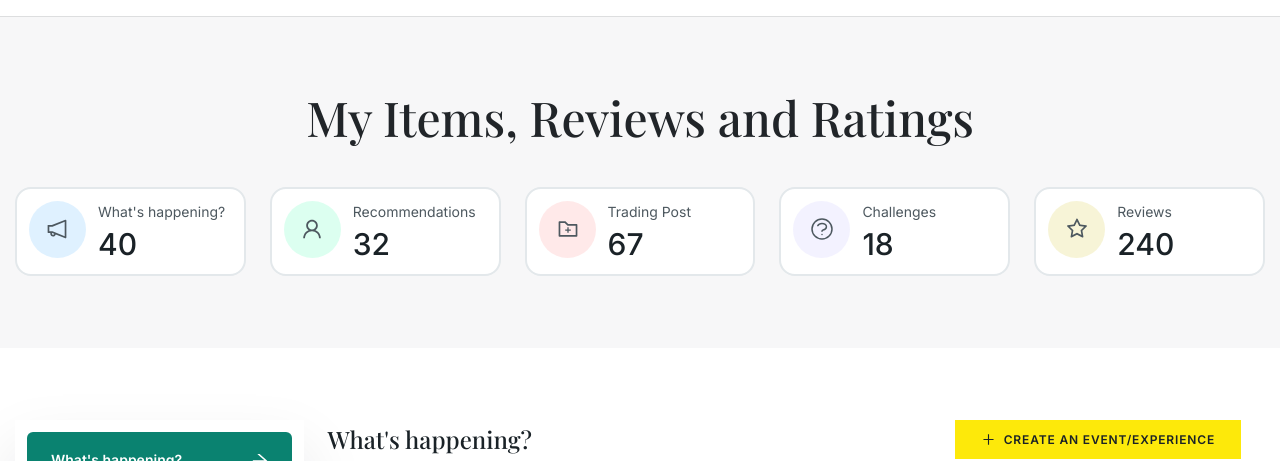
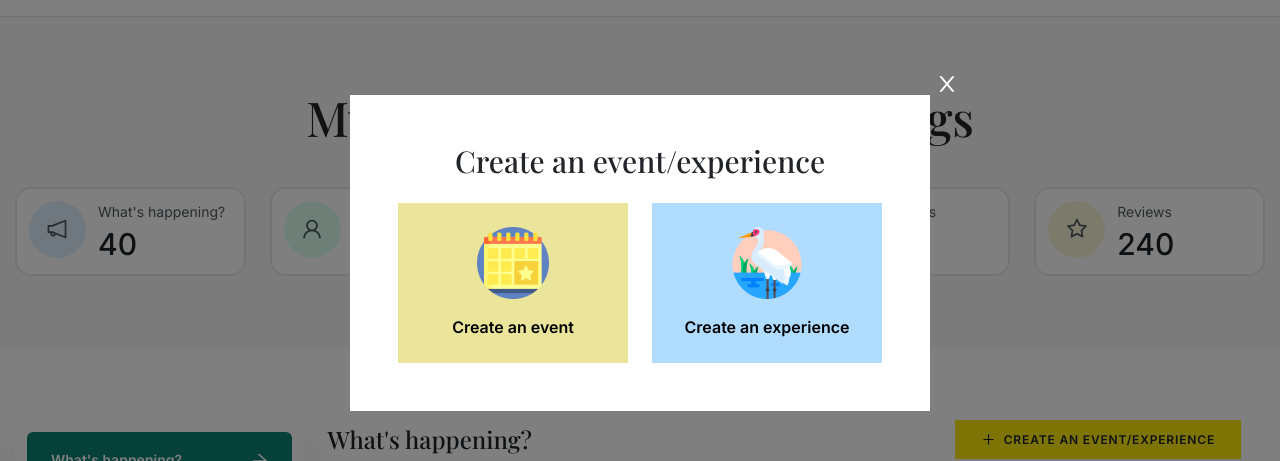
Before and after one commit to kmfoysal/global-life-client, a React (Create React App) app: page /myitems in a window 1280 px wide. Both pictures are taken after a click on the button "CREATE AN EVENT/EXPERIENCE". Shown: the part 147-608 px from the top of the page. Built offline with nearby package versions, Linux system fonts and the light colour scheme.

Commit message:
add post type modal

```diff
--- a/src/components/myItemTabHeader/MyItemTabHeader.js
+++ b/src/components/myItemTabHeader/MyItemTabHeader.js
@@ -1,14 +1,21 @@
-import React from 'react';
+import React, { useState } from 'react';
 import { Link } from 'react-router-dom';
+import PostTypeModal from '../postTypeModal/PostTypeModal';
 import './myItemTabHeader.scss';
 
 const MyItemTabHeader = () => {
+
+    const [show, setShow] = useState(false);
+
+    const handleClose = () => setShow(false);
+    const handleShow = () => setShow(true);
+
     return (
         <div>
             <div class="events-area-header">
                 <div class="d-flex align-items-center justify-content-between flex-wrap pb-2">
                     <h4 class="fs-24 lh-34 fw-medium text-dark1 mb-0">What's happening?</h4>
-                    <button class="yellow-btn fs-12 lh-15 fw-semiBold text-uppercase ls-1 text-dark1 bg-yellow ff-inter d-flex align-items-center gap-2 border-0">
+                    <button class="yellow-btn fs-12 lh-15 fw-semiBold text-uppercase ls-1 text-dark1 bg-yellow ff-inter d-flex align-items-center gap-2 border-0" onClick={handleShow}>
                         <svg width="15" height="15" viewBox="0 0 15 15" fill="none" xmlns="http://www.w3.org/2000/svg">
                             <path
                                 d="M7.06055 2.22656H7.93945C8.01758 2.22656 8.05664 2.26562 8.05664 2.34375V12.6562C8.05664 12.7344 8.01758 12.7734 7.93945 12.7734H7.06055C6.98242 12.7734 6.94336 12.7344 6.94336 12.6562V2.34375C6.94336 2.26562 6.98242 2.22656 7.06055 2.22656Z"
@@ -50,19 +57,13 @@ const MyItemTabHeader = () => {
                                         <div class="notify-dropdown-menu dropdown-menu px-0 py-0 position-absolute">
                                             <ul class="dropdown-list-group list-group list-group-flush px-0 py-0 list-unstyled">
                                                 <li class="list-group-item">
-                                                    <Link class="list-group-item-linkable text-dark2 ff-inter fs-12 fw-medium text-uppercase ls-2">
-                                                        All
-                                                    </Link>
+                                                    <Link class="list-group-item-linkable text-dark2 ff-inter fs-12 fw-medium text-uppercase ls-2">All</Link>
                                                 </li>
                                                 <li class="list-group-item">
-                                                    <Link class="list-group-item-linkable text-dark2 ff-inter fs-12 fw-medium text-uppercase ls-2">
-                                                        Experience
-                                                    </Link>
+                                                    <Link class="list-group-item-linkable text-dark2 ff-inter fs-12 fw-medium text-uppercase ls-2">Experience</Link>
                                                 </li>
                                                 <li class="list-group-item">
-                                                    <Link class="list-group-item-linkable text-dark2 ff-inter fs-12 fw-medium text-uppercase ls-2 d-block">
-                                                        Events
-                                                    </Link>
+                                                    <Link class="list-group-item-linkable text-dark2 ff-inter fs-12 fw-medium text-uppercase ls-2 d-block">Events</Link>
                                                 </li>
                                             </ul>
                                         </div>
@@ -116,6 +117,7 @@ const MyItemTabHeader = () => {
                     </div>
                 </div>
             </div>
+            <PostTypeModal show={show} handleClose={handleClose} handleShow={handleShow} />
         </div>
     );
 };
--- /dev/null
+++ b/src/components/postTypeModal/PostTypeModal.js
@@ -0,0 +1,41 @@
+import React from 'react';
+import { Modal } from 'react-bootstrap';
+import CreateEventIcon from '../../assets/images/create-event-icon.png';
+import CreateExperienceIcon from "../../assets/images/create-experience-icon.png";
+import './postTypeModal.scss';
+
+
+const PostTypeModal = ({ show, handleClose, handleShow }) => {
+
+    return (
+        <div>
+            <Modal show={show} onHide={handleClose} centered className="post-modal">
+                <button className="close-btn border-0 bg-transparent" onClick={handleClose}>
+                    <svg width="16" height="16" viewBox="0 0 16 16" fill="none" xmlns="http://www.w3.org/2000/svg">
+                        <path
+                            d="M9.21425 8L15.3666 0.666406C15.4697 0.544531 15.383 0.359375 15.2236 0.359375H13.3533C13.2432 0.359375 13.1377 0.408594 13.065 0.492969L7.99081 6.54219L2.91659 0.492969C2.84628 0.408594 2.74081 0.359375 2.62831 0.359375H0.758C0.598625 0.359375 0.511906 0.544531 0.615031 0.666406L6.76738 8L0.615031 15.3336C0.591931 15.3608 0.57711 15.394 0.57233 15.4293C0.56755 15.4647 0.57301 15.5006 0.588063 15.533C0.603116 15.5653 0.627129 15.5926 0.657252 15.6117C0.687375 15.6308 0.722341 15.6408 0.758 15.6406H2.62831C2.73847 15.6406 2.84394 15.5914 2.91659 15.507L7.99081 9.45781L13.065 15.507C13.1353 15.5914 13.2408 15.6406 13.3533 15.6406H15.2236C15.383 15.6406 15.4697 15.4555 15.3666 15.3336L9.21425 8Z"
+                            fill="white"
+                        />
+                    </svg>
+                </button>
+                <h3 className="fs-30 text-center mb-4">Create an event/experience</h3>
+                <div className="row">
+                    <div className="col-lg-6">
+                        <div className="type bg-lemon-yellow">
+                            <img src={CreateEventIcon} alt="img" />
+                            <button className="border-0 bg-transparent ff-inter fw-semibold mt-3">Create an event</button>
+                        </div>
+                    </div>
+                    <div className="col-lg-6">
+                        <div className="type bg-sky-blue">
+                            <img src={CreateExperienceIcon} alt="img" />
+                            <button className="border-0 bg-transparent ff-inter fw-semibold mt-3">Create an experience</button>
+                        </div>
+                    </div>
+                </div>
+            </Modal>
+        </div>
+    );
+};
+
+export default PostTypeModal;
--- /dev/null
+++ b/src/components/postTypeModal/postTypeModal.scss
@@ -0,0 +1,24 @@
+.post-modal {
+    .modal-dialog {
+        min-width: 580px !important;
+        .modal-content {
+            padding: 48px;
+            border: none;
+            border-radius: 0;
+
+            .type {
+                display: flex;
+                flex-direction: column;
+                justify-content: center;
+                align-items: center;
+                padding: 24px 32px;
+            }
+
+            .close-btn {
+                position: absolute;
+                top: -25px;
+                right: -25px;
+            }
+        }
+    }
+}
--- a/src/style.scss
+++ b/src/style.scss
@@ -32,6 +32,9 @@ body {
     --egyptian-green-light: #edfaf8;
     --yellow: #fde90a;
     --yellow-light: #f3f2de;
+    --lemon-yellow: #ebe49b;
+    --sky-blue: #b0ddff;
+
     --dark-1: #1a2227;
     --dark-2: #4d585f;
     --dark-3: #69747b;
@@ -63,7 +66,6 @@ body {
     padding: 36px;
 }
 
-
 .text-clr-dark-1 {
     color: var(--dark-1);
 }
@@ -83,6 +85,15 @@ body {
     color: var(--egyptian-green);
 }
 
+
+
+.bg-sky-blue{
+    background-color: var(--sky-blue);
+}
+
+.bg-lemon-yellow {
+    background-color: var(--lemon-yellow);
+}
 
 .bg-green {
     background-color: var(--egyptian-green);
@@ -108,16 +119,12 @@ body {
     background-color: var(--gray-3);
 }
 
-
 .bg-columbia-blue {
     background-color: var(--columbia-blue);
 }
 .bg-pale-goldenrod {
     background-color: var(--pale-goldenrod);
 }
-
-
-
 
 .ltr-spacing-07 {
     letter-spacing: 0.07em;
@@ -131,7 +138,7 @@ body {
 }
 
 .hover-color {
-    transition: all .2s linear;
+    transition: all 0.2s linear;
 
     &:hover {
         color: var(--dark-1);
@@ -139,10 +146,6 @@ body {
 }
 
 /* / common cls ashike vai  */
-
-
-
-
 
 /* helper , base classes */
 .container {
```
Also changed, not shown: src/assets/images/create-event-icon.png (added), src/assets/images/create-experience-icon.png (added).
